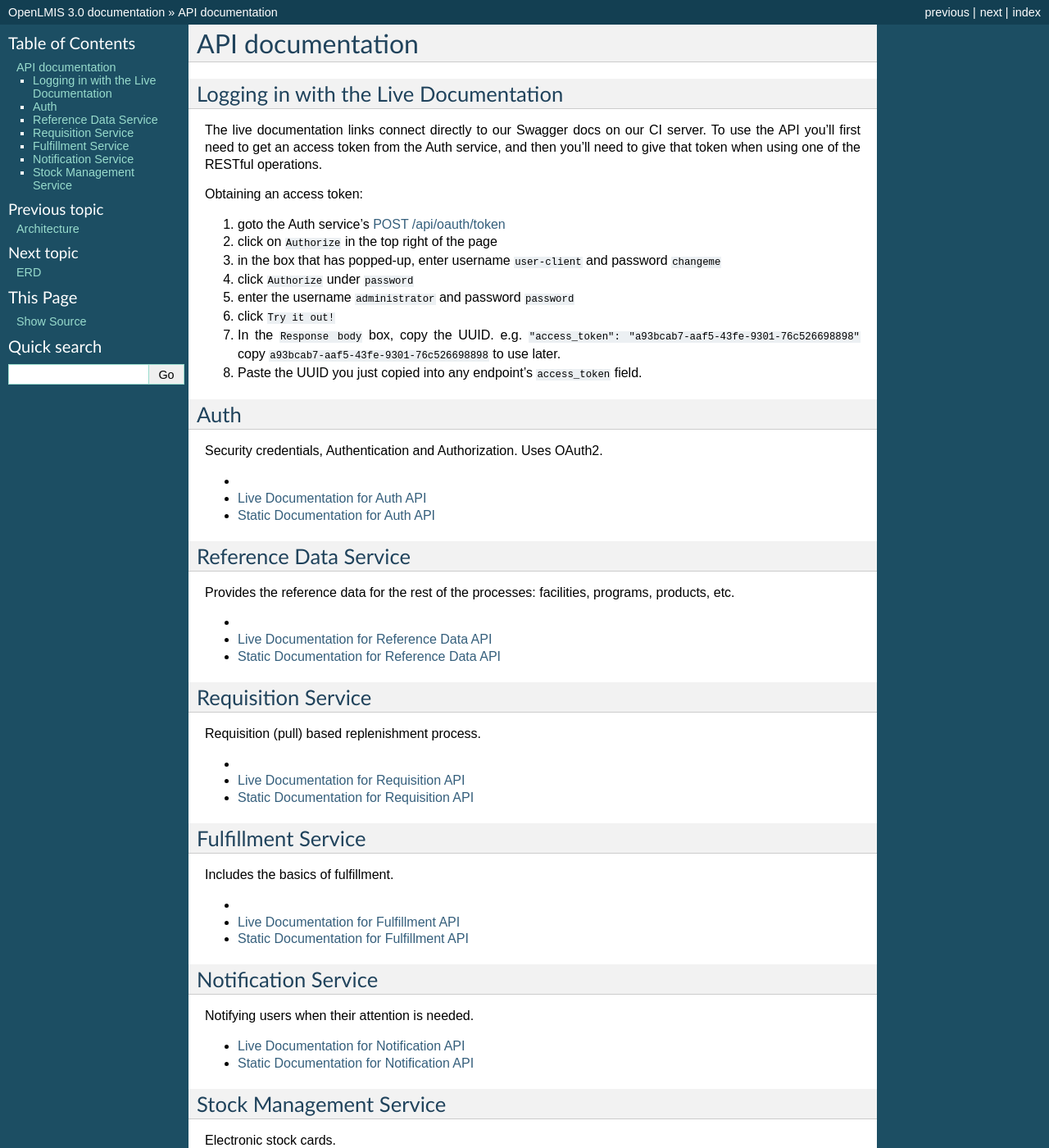
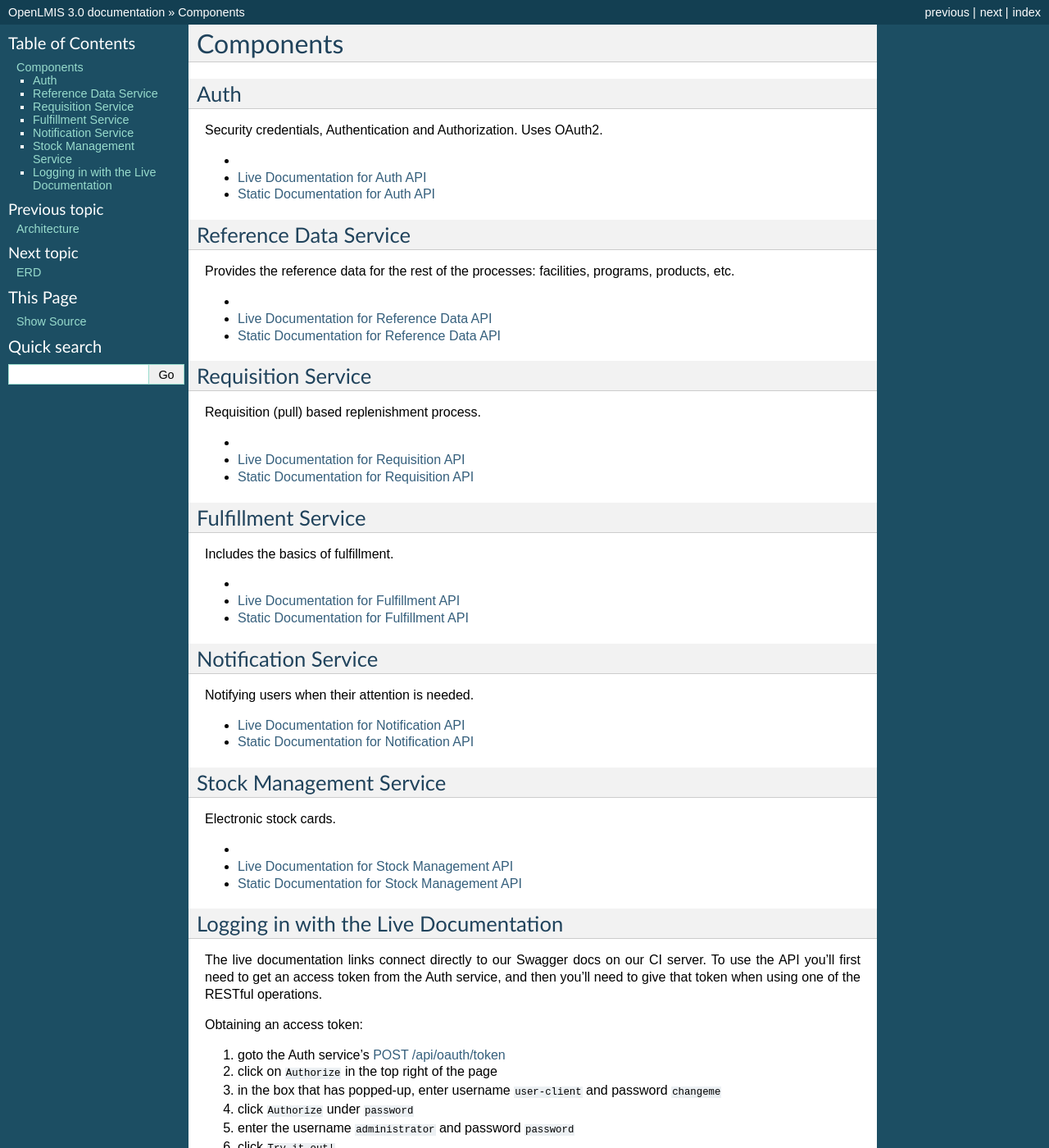
Before and after one commit to OpenLMIS/openlmis-ref-distro, a Sphinx documentation site: the page built from docs/source/components/index.rst, in a window 1280 px wide and 1400 px high. Shown: the whole window at 82% size. Built offline with Sphinx 7.4.7, drawn with Linux system fonts in a browser that asks for light colours; pages that are not in the unit, such as notebooks, are missing from menus; some of the changed lines change nothing that is shown; some of the changed text lies outside the part shown.

Commit message:
Renamed component section

```diff
--- a/docs/source/components/index.rst
+++ b/docs/source/components/index.rst
@@ -1,24 +1,6 @@
-=================
-API documentation
-=================
-
-***************************************
-Logging in with the Live Documentation
-***************************************
-
-The live documentation links connect directly to our Swagger docs on our CI server.  To use the API you'll first need to get an
-access token from the Auth service, and then you'll need to give that token when using one of the RESTful operations.
-
-Obtaining an access token:
-
-1. goto the Auth service's `POST /api/oauth/token <https://test.openlmis.org/auth/docs/#!/default/post_api_oauth_token>`_
-2. click on :code:`Authorize` in the top right of the page
-3. in the box that has popped-up, enter username :code:`user-client` and password :code:`changeme`
-4. click :code:`Authorize` under :code:`password`
-5. enter the username :code:`administrator` and password :code:`password`
-6. click :code:`Try it out!`
-7. In the :code:`Response body` box, copy the UUID.  e.g. :code:`"access_token": "a93bcab7-aaf5-43fe-9301-76c526698898"` copy :code:`a93bcab7-aaf5-43fe-9301-76c526698898` to use later.
-8. Paste the UUID you just copied into any endpoint's :code:`access_token` field.
+==========
+Components
+==========
 
 ****
 Auth
@@ -78,3 +60,21 @@
 - .. _stockmanagementService:
 - `Live Documentation for Stock Management API <http://test.openlmis.org/stockmanagement/docs/#/default>`_
 - `Static Documentation for Stock Management API <http://build.openlmis.org/job/OpenLMIS-stockmanagement-service/lastSuccessfulBuild/artifact/build/resources/main/api-definition.html>`_
+
+***************************************
+Logging in with the Live Documentation
+***************************************
+
+The live documentation links connect directly to our Swagger docs on our CI server.  To use the API you'll first need to get an
+access token from the Auth service, and then you'll need to give that token when using one of the RESTful operations.
+
+Obtaining an access token:
+
+1. goto the Auth service's `POST /api/oauth/token <https://test.openlmis.org/auth/docs/#!/default/post_api_oauth_token>`_
+2. click on :code:`Authorize` in the top right of the page
+3. in the box that has popped-up, enter username :code:`user-client` and password :code:`changeme`
+4. click :code:`Authorize` under :code:`password`
+5. enter the username :code:`administrator` and password :code:`password`
+6. click :code:`Try it out!`
+7. In the :code:`Response body` box, copy the UUID.  e.g. :code:`"access_token": "a93bcab7-aaf5-43fe-9301-76c526698898"` copy :code:`a93bcab7-aaf5-43fe-9301-76c526698898` to use later.
+8. Paste the UUID you just copied into any endpoint's :code:`access_token` field.
```
